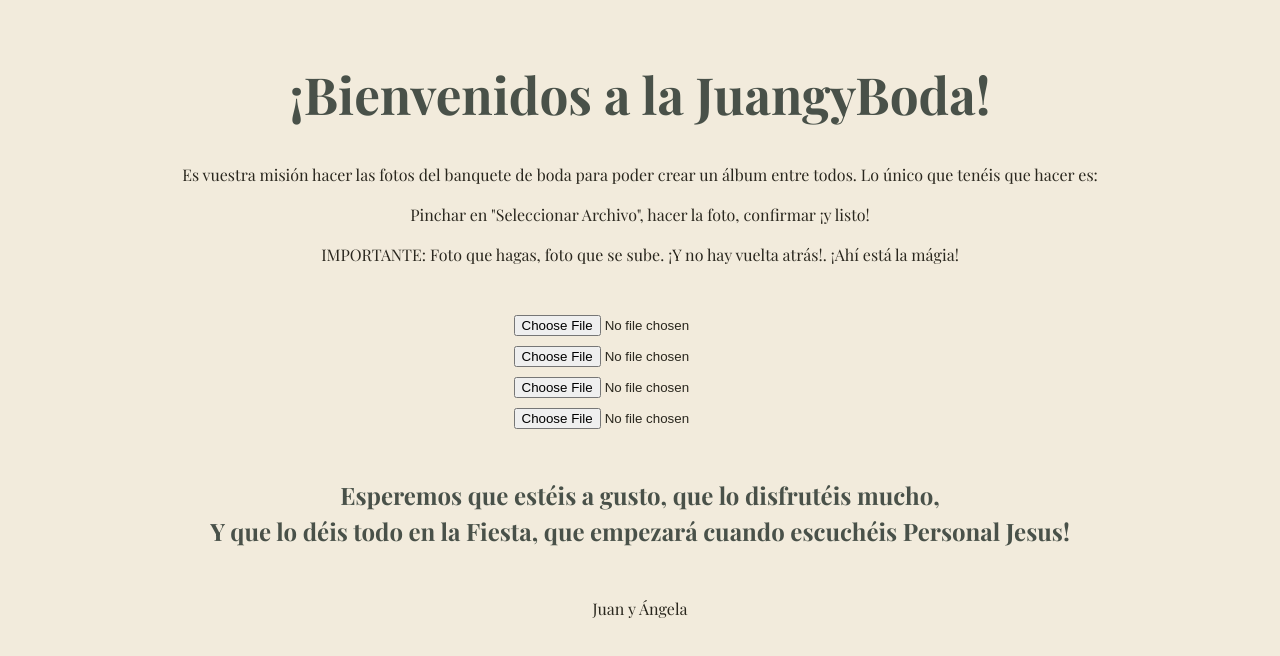
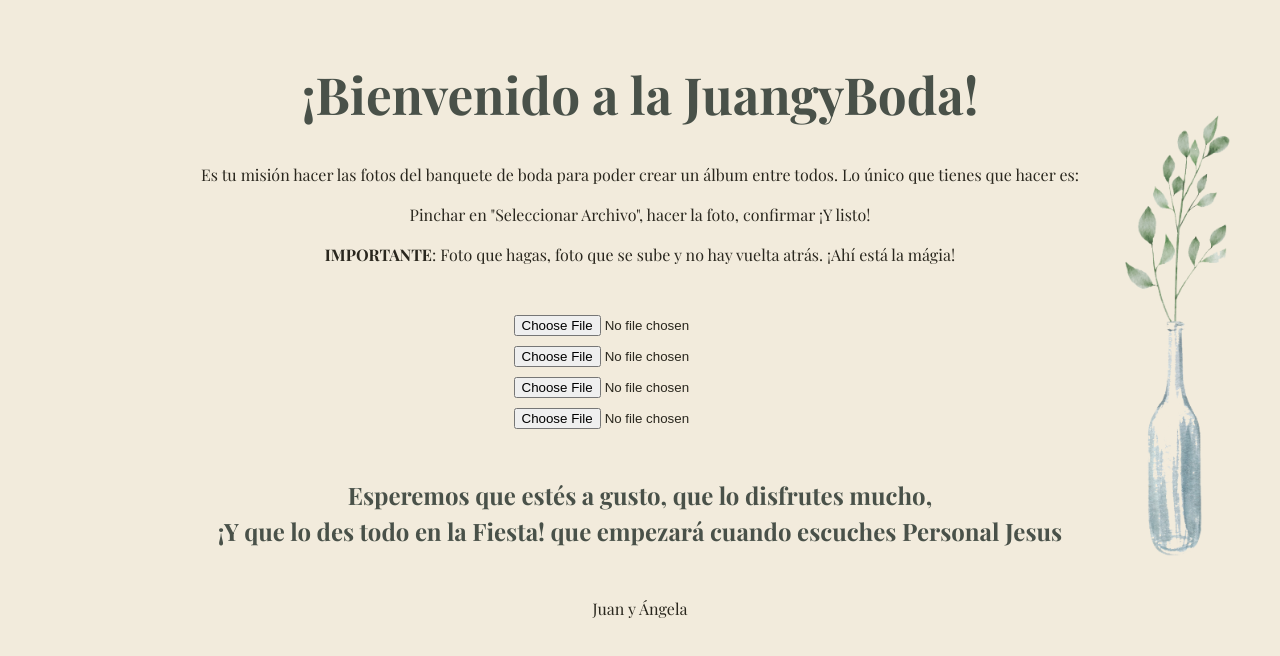
Before and after one commit to Depechejuan/Wedding-Photo-React, a React (Vite) app: page / in a window 1280 px wide. Shown: the top 656 px of the page. Built offline with nearby package versions, Linux system fonts and the light colour scheme; a web font is replaced by a local one.

Commit message:
add background image

```diff
--- a/src/components/Form-Input.jsx
+++ b/src/components/Form-Input.jsx
@@ -1,4 +1,5 @@
-import { useState, useEffect } from 'react';import sendPhoto from '../services/send-photo';
+import { useState, useEffect } from 'react';
+import sendPhoto from '../services/send-photo';
 
 function Form() {
     const [formDisabled, setFormDisabled] = useState(false);
--- a/src/components/Warning.jsx
+++ b/src/components/Warning.jsx
@@ -3,8 +3,8 @@ function Warning() {
         <>
             {/* <h2>¡¡LA FIESTA EMPIEZA CUANDO SUENE PERSONAL JESUS!!</h2> */}
             <div className="container">
-            <h2 className="desc">Esperemos que estéis a gusto, que lo disfrutéis mucho, </h2>
-            <h2 className="desc">Y que lo déis todo en la Fiesta, que empezará cuando escuchéis <strong>Personal Jesus</strong>!</h2>
+            <h2 className="desc">Esperemos que estés a gusto, que lo disfrutes mucho, </h2>
+            <h2 className="desc">¡Y que lo des todo en la Fiesta! que empezará cuando escuches <strong>Personal Jesus</strong></h2>
             </div>
         </>
     )
--- a/src/index.css
+++ b/src/index.css
@@ -21,6 +21,10 @@ body {
     justify-content: center;
     align-items: center;
     flex-direction: column;
+    background-image: url("./assets/jarron.png");
+    background-repeat: no-repeat;
+    background-position: right;
+    background-size: 200px;
 }
 
 h1 {
--- a/src/pages/HomePage.jsx
+++ b/src/pages/HomePage.jsx
@@ -6,16 +6,15 @@ function UploadPhotos() {
     return (
         <>
             <h1>
-                ¡Bienvenidos a la JuangyBoda!
+                ¡Bienvenido a la JuangyBoda!
             </h1>
             <div className="instructions">
-                <p>Es vuestra misión hacer las fotos del banquete de boda para poder crear un álbum entre todos. Lo único que tenéis que hacer es:</p>
-                <p>Pinchar en &quot;Seleccionar Archivo&quot;, hacer la foto, confirmar ¡y listo!</p>
-                <p>IMPORTANTE: Foto que hagas, foto que se sube. ¡Y no hay vuelta atrás!. ¡Ahí está la mágia!</p>
+                <p>Es tu misión hacer las fotos del banquete de boda para poder crear un álbum entre todos. Lo único que tienes que hacer es:</p>
+                <p>Pinchar en &quot;Seleccionar Archivo&quot;, hacer la foto, confirmar ¡Y listo!</p>
+                <p><strong>IMPORTANTE</strong>: Foto que hagas, foto que se sube y no hay vuelta atrás. ¡Ahí está la mágia!</p>
             </div>
             <Form />
             <Warning />
-
             <p className="bottom">Juan y Ángela</p>
         </>
     )
```
Also changed, not shown: src/components/Image.jsx (added, +16 -0 lines), src/assets/jarron.png (added).
